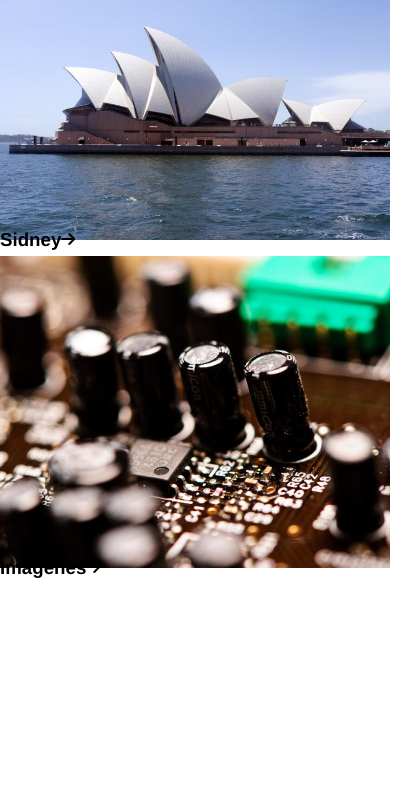
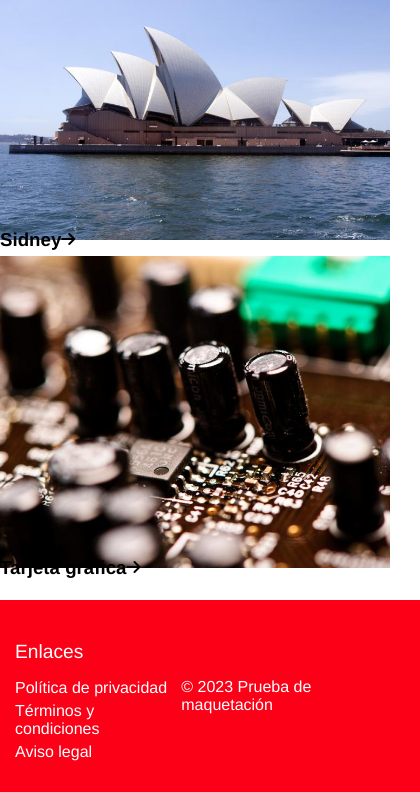
Before and after one commit to AleDataAnalyst/EjercicioPruebaMaquetacion, a plain HTML site: page index.html in a window 390 px wide. Shown: the part 1238-2030 px from the top of the page, 420 px wide, since content can reach past the window. Before the commit the page ends 1836 px from the top, so only its background shows below. Drawn offline with nearby package versions, Linux system fonts and the light colour scheme; a web font is replaced by a local one.

Commit message:
cambios con media queries

```diff
--- a/index.html
+++ b/index.html
@@ -75,7 +75,7 @@
             <article class="image-container">
                 <img src="img/tarjeta.jfif" alt="Descripción de la imagen">
                 <div class="image-overlay">
-                    <h3>Imágenes</h3>
+                    <h3>Tarjeta gráfica</h3>
                     <div class="arrow">
                         <i class="fas fa-arrow-right"></i>
                     </div>
@@ -84,19 +84,21 @@
         </div>
     </section>
 
+    <footer>
+        <div class="footer-links">
+            <h4>Enlaces</h4>
+            <ul>
+                <li><a href="#">Política de privacidad</a></li>
+                <li><a href="#">Términos y condiciones</a></li>
+                <li><a href="#">Aviso legal</a></li>
+            </ul>
+        </div>
+        <p>&copy; 2023 Prueba de maquetación</p>
+    </footer>
 
-
-    <!-- Agregar más secciones según sea necesario -->
-
+    <!-- JavaScript -->
     <script src="https://code.jquery.com/jquery-3.6.4.min.js"></script>
     <script src="script.js"></script>
 </body>
 
 </html>
-</head>
-
-<body>
-
-</body>
-
-</html>
```
